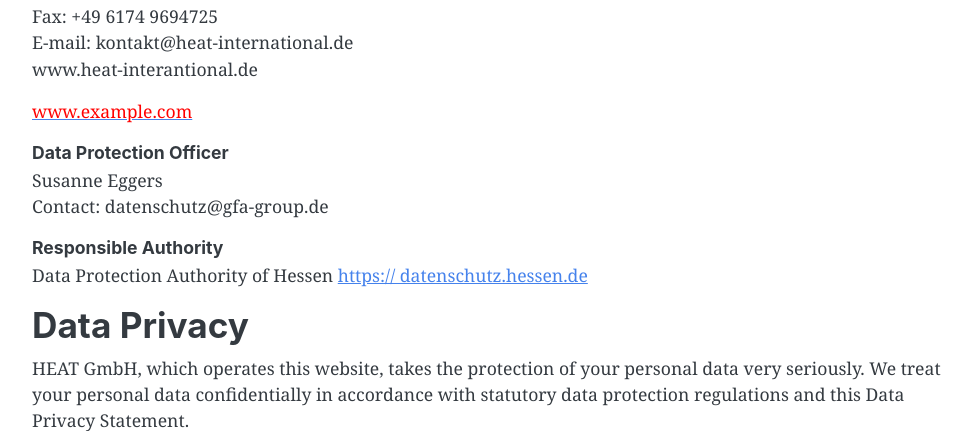
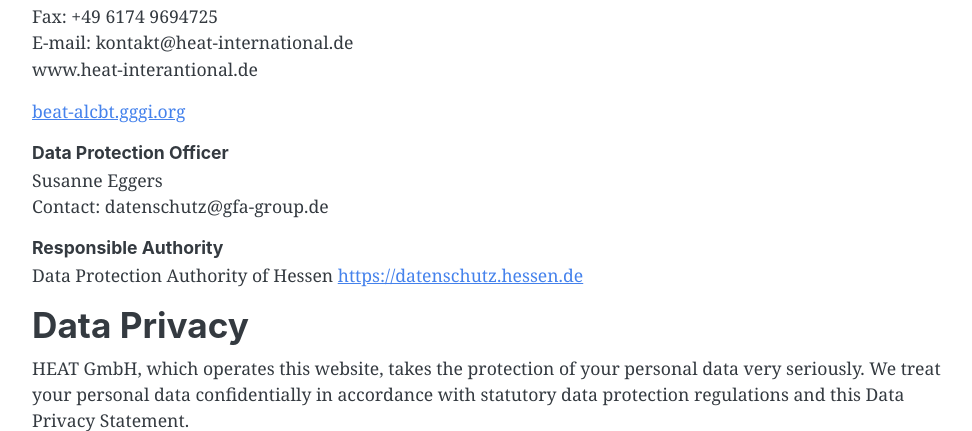
Before and after one commit to GFA-DIU/HEAT-ALCBT, a Django app: page /privacy_policy/ in a window 1280 px wide. Shown: the part 328-759 px from the top of the page, without its empty margins (140-1112 px from the left). Run offline with Django 5.2, Linux system fonts and the light colour scheme; parts of the project's set-up code (start-up, migrations or seed data) failed here and were passed over; some libraries are stand-ins or nearby versions.

Commit message:
Set actual domain in privacy policy.

```diff
--- a/templates/compliance/privacy_policy.html
+++ b/templates/compliance/privacy_policy.html
@@ -18,9 +18,8 @@
   E-mail: kontakt@heat-international.de<br />
   www.heat-interantional.de
 </p>
-<!-- TODO: replace with actual domain -->
 <p>
-  <a href="www.example.com"><span style="color: red">www.example.com</span></a>
+  <a href="beat-alcbt.gggi.org">beat-alcbt.gggi.org</a>
 </p>
 
 <strong>Data Protection Officer</strong>
@@ -32,7 +31,7 @@
 <strong>Responsible Authority</strong>
 <p>
   Data Protection Authority of Hessen
-  <a href="https://datenschutz.hessen.de">https:// datenschutz.hessen.de</a>
+  <a href="https://datenschutz.hessen.de">https://datenschutz.hessen.de</a>
 </p>
 
 <h2>Data Privacy</h2>
```
